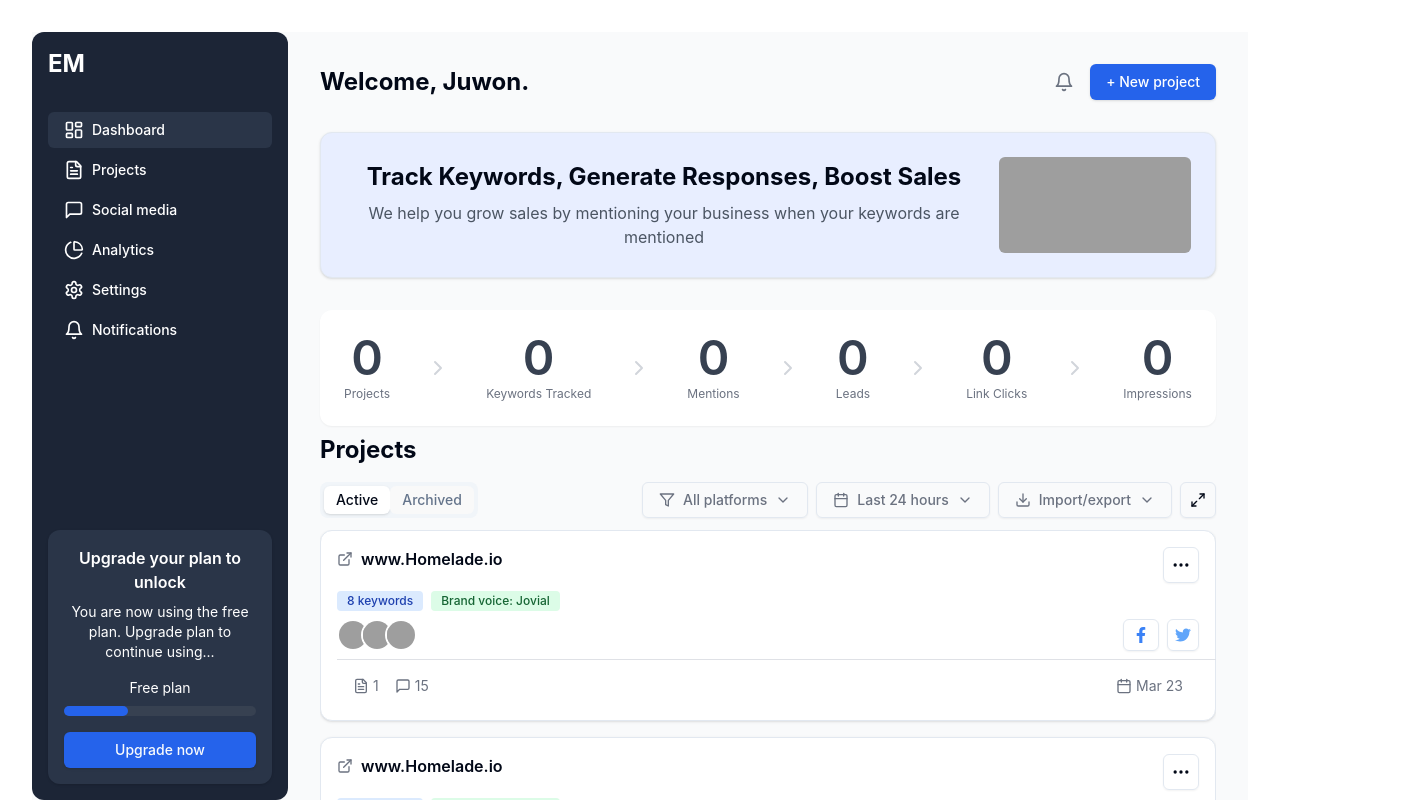
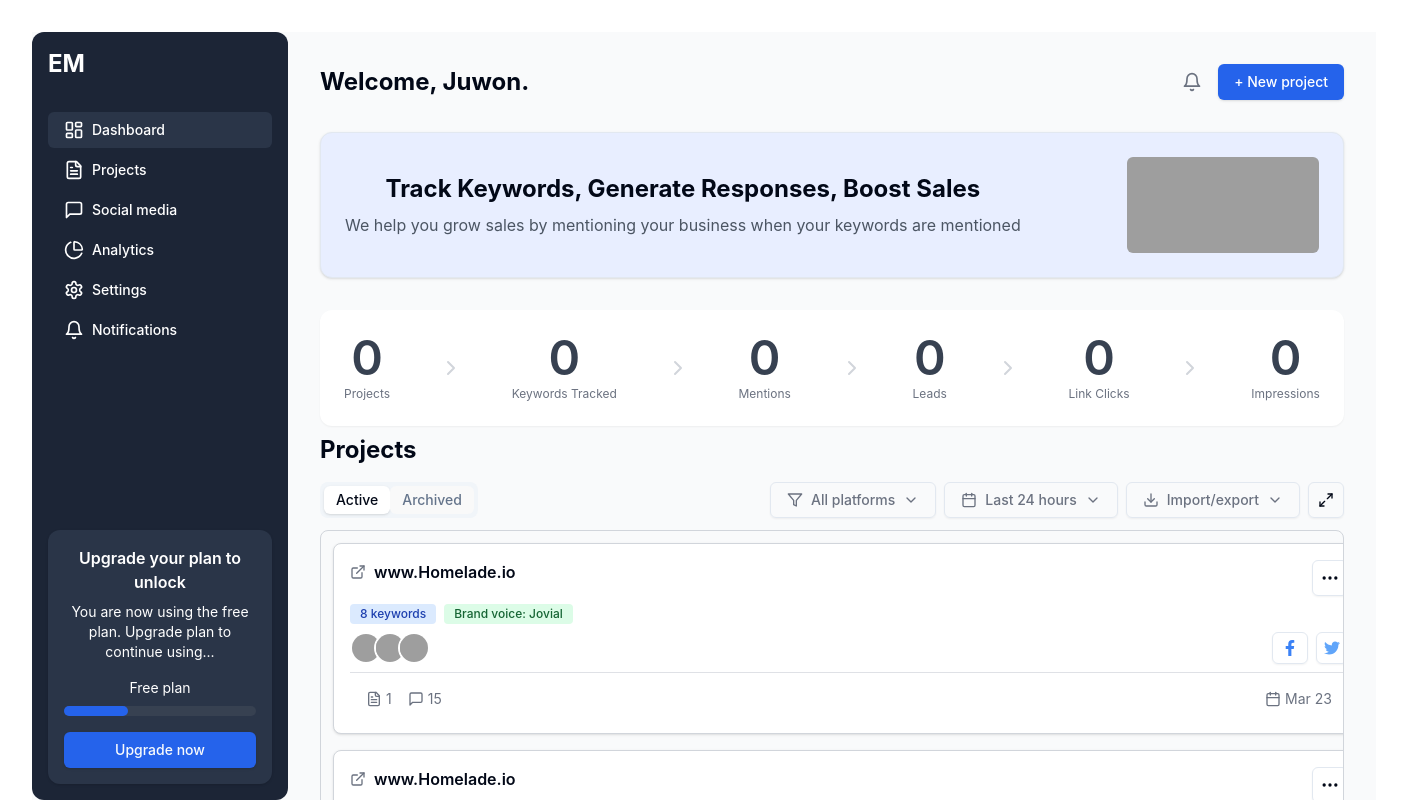
Before and after one commit to AyRawat/mirror_engagemix_recreate, a React (Vite) app: page /dashboard in a window 1280 px wide. Shown: the whole page, 1408 px wide, since content can reach past the window. Built offline with nearby package versions, Linux system fonts and the light colour scheme; grey boxes are pictures that could not be loaded.

Commit message:
Project card borders and scroll area borders

```diff
--- a/src/components/blocks/ProjectCard.tsx
+++ b/src/components/blocks/ProjectCard.tsx
@@ -24,7 +24,7 @@ const ProjectCard: React.FC<ProjectCardProps> = ({ onClick }) => {
   };
 
   return (
-    <Card className="mb-4 cursor-pointer">
+    <Card className="mb-4 cursor-pointer border border-gray-300 rounded-lg">
       <CardContent className="p-4">
         <div className="flex justify-between items-start mb-2">
           <div className="flex items-center">
--- a/src/pages/ProjectManagment.tsx
+++ b/src/pages/ProjectManagment.tsx
@@ -14,7 +14,7 @@ export default function ProjectManagement() {
   };
 
   return (
-    <div className="w-full max-w-4xl mx-auto">
+    <div className="w-full max-w-5xl">
       <h2 className="text-2xl font-bold mb-4 text-left">Projects</h2>
       <div className="flex justify-between items-center mb-3">
         <Tabs defaultValue="active" className="w-[400px] text-left">
@@ -45,8 +45,8 @@ export default function ProjectManagement() {
           </Button>
         </div>
       </div>
-      <ScrollArea>
-        <div className="max-h-72 max-w-4xl">
+      <ScrollArea className="border border-gray-300 rounded-lg">
+        <div className="max-h-72 w-full p-3">
           {[...Array(5)].map((_, index) => (
             <ProjectCard key={index} onClick={handleCardClick} />
           ))}
```
